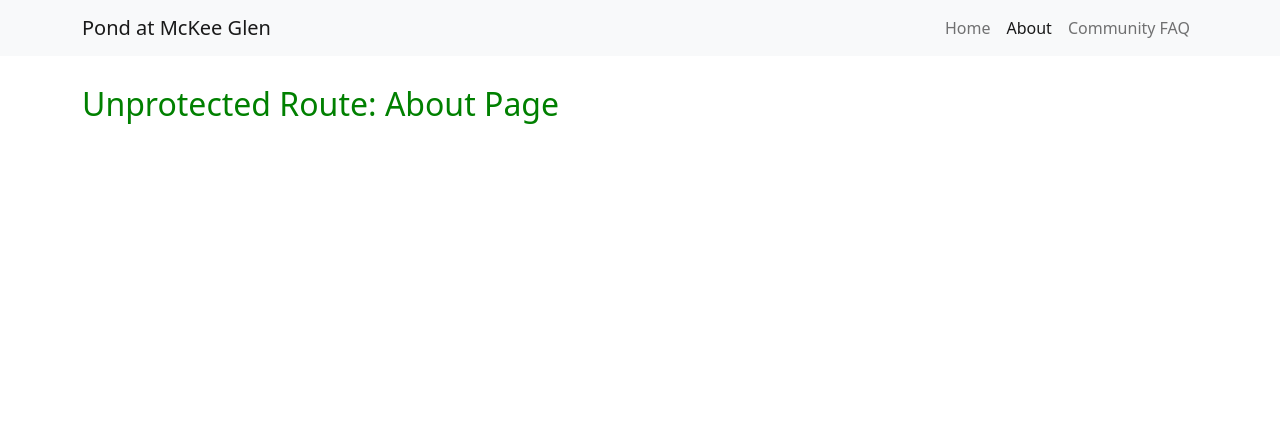
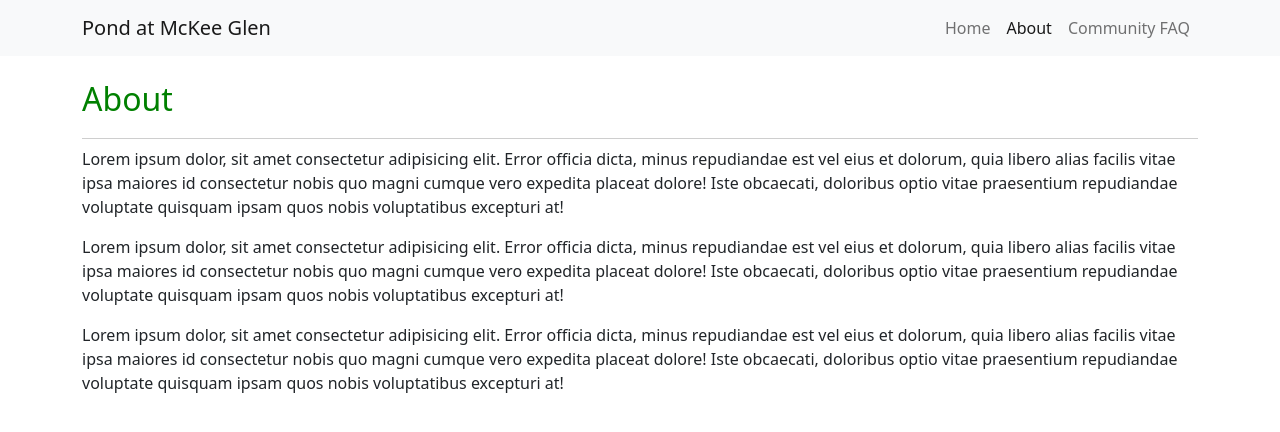
Before and after one commit to michaelfrankdev/mckeeglen, a Next.js app: page /about in a window 1280 px wide. Shown: the top 432 px of the page. Built offline with nearby package versions, Linux system fonts and the light colour scheme; no server answers.

Commit message:
updates styles on un/protected routes for visibility

```diff
--- a/pages/about.js
+++ b/pages/about.js
@@ -5,7 +5,19 @@ const About = () => {
     <Container>
       <Row>
         <Col>
-          <div style={{ color: 'green', fontSize: '32px' }}>Unprotected Route: About Page</div>
+          <h2 className="unprotected">About</h2>
+          <p>
+            Lorem ipsum dolor, sit amet consectetur adipisicing elit. Error officia dicta, minus repudiandae est vel eius et dolorum, quia libero alias facilis vitae ipsa maiores id consectetur nobis quo magni cumque vero expedita placeat dolore! Iste obcaecati, doloribus optio vitae praesentium
+            repudiandae voluptate quisquam ipsam quos nobis voluptatibus excepturi at!
+          </p>
+          <p>
+            Lorem ipsum dolor, sit amet consectetur adipisicing elit. Error officia dicta, minus repudiandae est vel eius et dolorum, quia libero alias facilis vitae ipsa maiores id consectetur nobis quo magni cumque vero expedita placeat dolore! Iste obcaecati, doloribus optio vitae praesentium
+            repudiandae voluptate quisquam ipsam quos nobis voluptatibus excepturi at!
+          </p>
+          <p>
+            Lorem ipsum dolor, sit amet consectetur adipisicing elit. Error officia dicta, minus repudiandae est vel eius et dolorum, quia libero alias facilis vitae ipsa maiores id consectetur nobis quo magni cumque vero expedita placeat dolore! Iste obcaecati, doloribus optio vitae praesentium
+            repudiandae voluptate quisquam ipsam quos nobis voluptatibus excepturi at!
+          </p>
         </Col>
       </Row>
     </Container>
--- a/pages/index.js
+++ b/pages/index.js
@@ -8,7 +8,7 @@ export default function Home() {
     <Container>
       <Row>
         <Col>
-          <h2>Welcome!</h2>
+          <h2 className="unprotected">Welcome!</h2>
           <p>
             Lorem ipsum dolor, sit amet consectetur adipisicing elit. Error officia dicta, minus repudiandae est vel eius et dolorum, quia libero alias facilis vitae ipsa maiores id consectetur nobis quo magni cumque vero expedita placeat dolore! Iste obcaecati, doloribus optio vitae praesentium
             repudiandae voluptate quisquam ipsam quos nobis voluptatibus excepturi at!
--- a/styles/globals.css
+++ b/styles/globals.css
@@ -28,3 +28,11 @@ h2 {
   border-bottom: 1px solid #cecece;
   padding-bottom: 20px;
 }
+
+h2.protected {
+  color: red;
+}
+
+h2.unprotected {
+  color: green;
+}
```
Also changed, not shown: pages/dashboard.js (+13 -1 lines), pages/documents.js (+13 -1 lines), pages/faq.js (+13 -1 lines), 1 other file (tests, documents, lock files or other folders).
